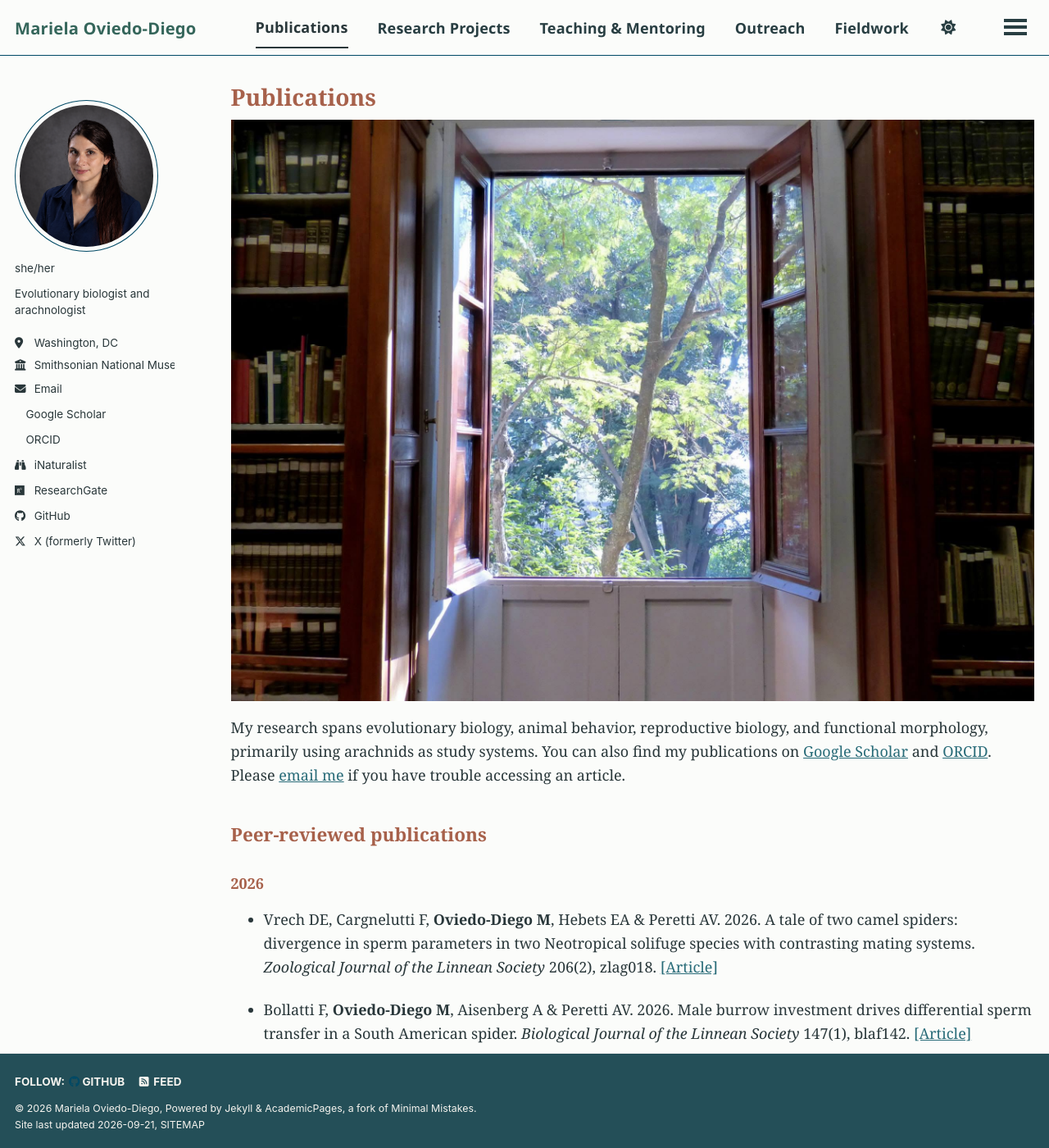
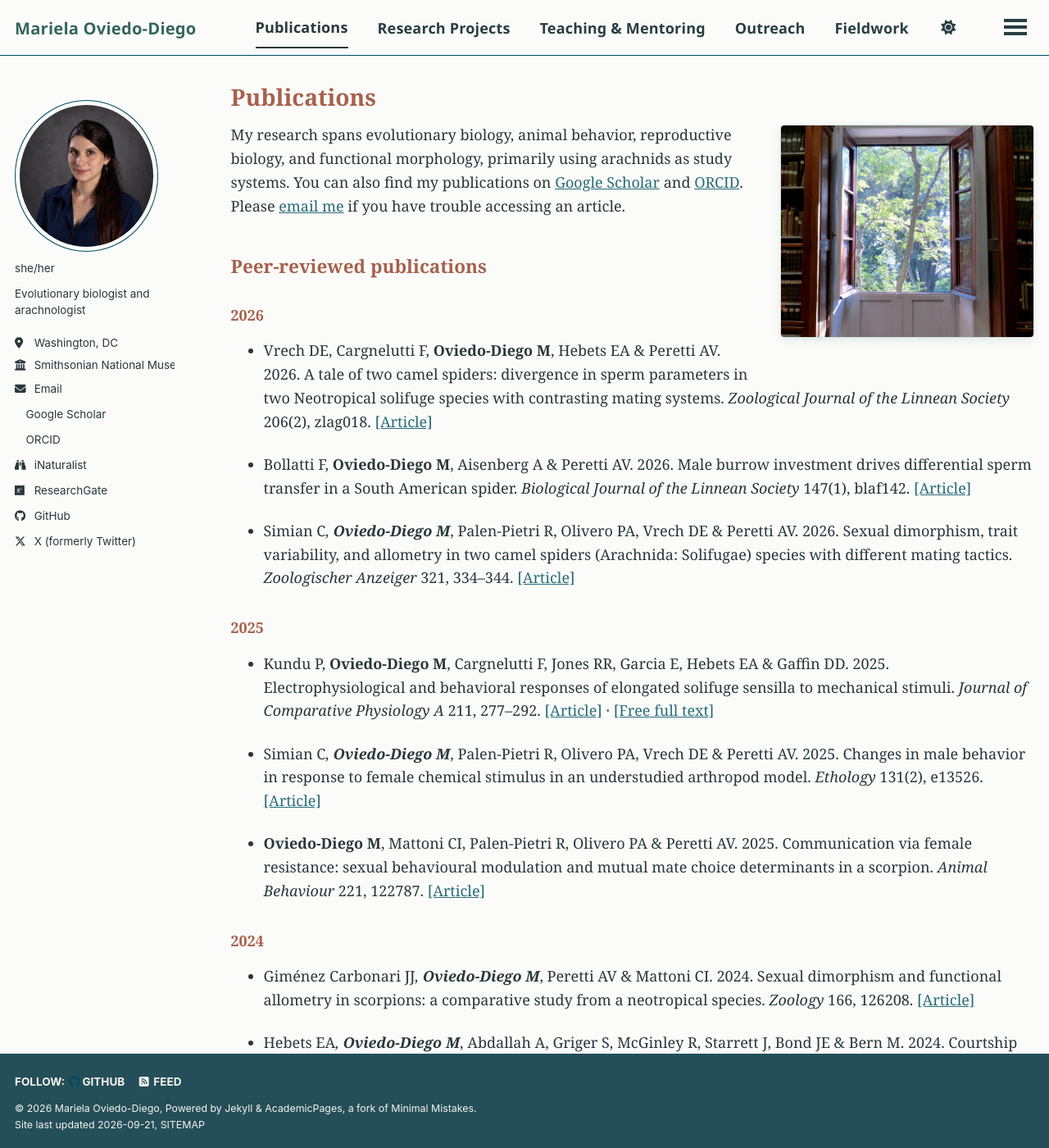
Before and after one commit to marielaoviedodiego/marielaoviedodiego.github.io, a Jekyll site: the page built from _pages/selected-publications.md, in a window 1280 px wide and 1400 px high. Shown: the whole window at 82% size. Built offline with Jekyll 4.4.1, drawn with Linux system fonts in a browser that asks for light colours; some web fonts are replaced; a style sheet for code colours, icons or effects is not loaded.

Commit message:
Update main.scss

```diff
--- a/assets/css/main.scss
+++ b/assets/css/main.scss
@@ -222,3 +222,33 @@ body {
     height: 160px;
   }
 }
+
+/* Photograph beside the Publications introduction */
+.publication-side-photo {
+  float: right;
+  width: 310px;
+  margin: 0.3rem 0 1.8rem 2.2rem;
+}
+
+.publication-side-photo img {
+  display: block;
+  width: 100%;
+  height: 260px;
+  object-fit: cover;
+  object-position: center;
+  border-radius: 5px;
+  border: 1px solid #d8dfda;
+  box-shadow: 0 3px 10px rgba(36, 79, 88, 0.12);
+}
+
+@media (max-width: 700px) {
+  .publication-side-photo {
+    float: none;
+    width: 100%;
+    margin: 1rem 0 1.5rem;
+  }
+
+  .publication-side-photo img {
+    height: 230px;
+  }
+}
```
